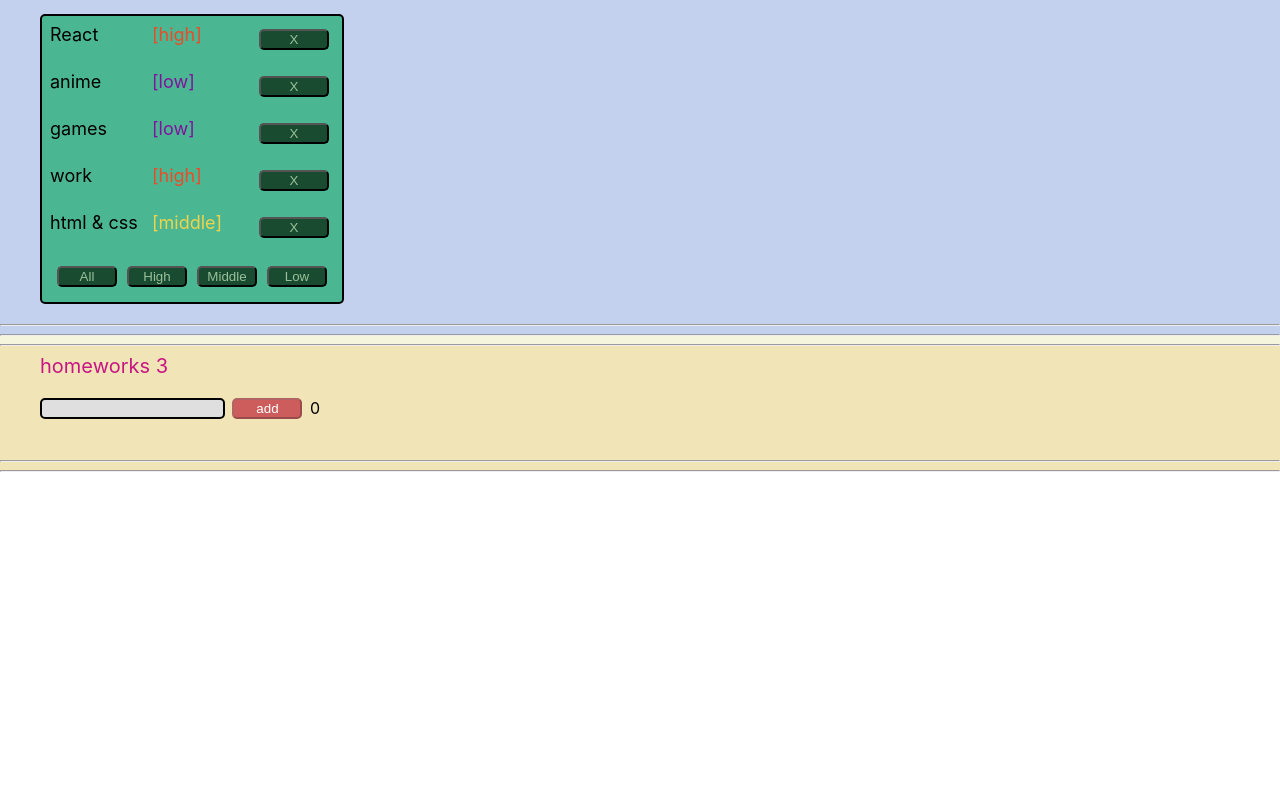
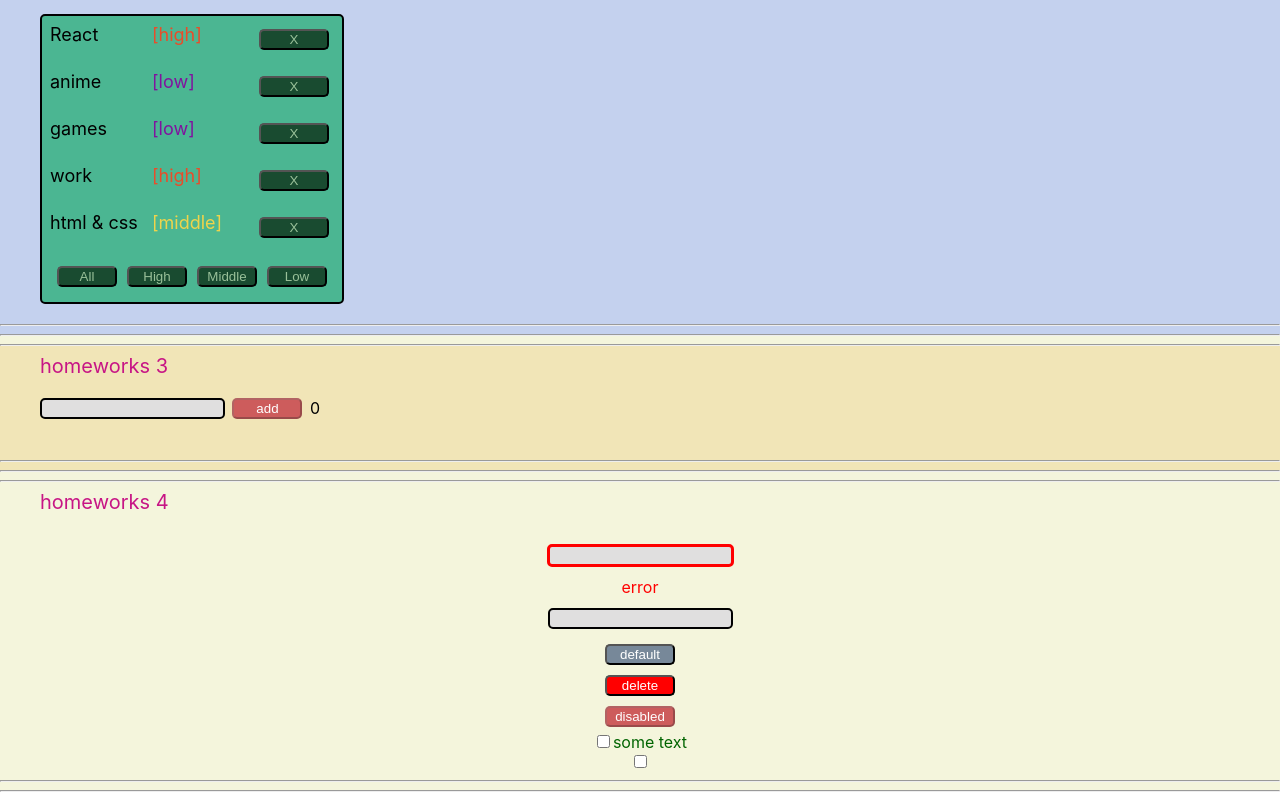
Before and after one commit to srgbar/tasks-from-Ignat, a React (Create React App) app: page / in a window 1280 px wide. Shown: the part 290-1090 px from the top of the page. Before the commit the page ends 800 px from the top, so only its background shows below. Built offline with nearby package versions, Linux system fonts and the light colour scheme.

Commit message:
4 tasks done

```diff
--- a/src/p1-main/m1-ui/u1-app/App.tsx
+++ b/src/p1-main/m1-ui/u1-app/App.tsx
@@ -3,6 +3,7 @@ import s from './App.module.css'
 import HW1 from '../../../p2-homeworks/h1/HW1'
 import HW2 from "../../../p2-homeworks/h2/HW2";
 import HW3 from "../../../p2-homeworks/h3/HW3";
+import HW4 from "../../../p2-homeworks/h4/HW4";
 
 function App() {
     return (
@@ -11,7 +12,7 @@ function App() {
             <HW1/>
             <HW2/>
             <HW3/>
-            {/*<HW4/>*/}
+            <HW4/>
             {/*<HW5/>*/}
 
         </div>
--- a/src/p2-homeworks/h4/HW4.module.css
+++ b/src/p2-homeworks/h4/HW4.module.css
@@ -6,6 +6,8 @@
     display: flex;
     flex-direction: column;
     align-items: center;
+    margin-top: 20px;
+    /*margin-left: 40px;*/
 }
 
 .testSpanError {
--- a/src/p2-homeworks/h4/HW4.tsx
+++ b/src/p2-homeworks/h4/HW4.tsx
@@ -1,6 +1,7 @@
 import React, {ChangeEvent, useState} from 'react'
 import SuperInputText from './common/c1-SuperInputText/SuperInputText'
 import s from './HW4.module.css'
+import st from '../../p1-main/m1-ui/u1-app/App.module.css'
 import SuperButton from './common/c2-SuperButton/SuperButton'
 import SuperCheckbox from './common/c3-SuperCheckbox/SuperCheckbox'
 
@@ -22,7 +23,7 @@ function HW4() {
     return (
         <div>
             <hr/>
-            homeworks 4
+            <div className={st.title}>homeworks 4</div>
 
             <div className={s.column}>
                 <SuperInputText
--- a/src/p2-homeworks/h4/common/c1-SuperInputText/SuperInputText.module.css
+++ b/src/p2-homeworks/h4/common/c1-SuperInputText/SuperInputText.module.css
@@ -1,12 +1,22 @@
 .superInput {
+    border: 2px solid black;
+    border-radius: 5px;
+    background-color: #e0dfdf;
+    margin: 10px;
+}
 
+.input:focus {
+    outline: none;
 }
 
 .errorInput {
-    border: 3px solid lime;
-    background: red;
+    border: 3px solid red;
 }
 
-.error {
+.span {
+    height: 21px;
+}
+
+.errorSpan {
     color: red;
 }
--- a/src/p2-homeworks/h4/common/c1-SuperInputText/SuperInputText.tsx
+++ b/src/p2-homeworks/h4/common/c1-SuperInputText/SuperInputText.tsx
@@ -38,8 +38,9 @@ const SuperInputText: React.FC<SuperInputTextPropsType> = (
         && onEnter() // то вызвать его
     }
 
-    const finalSpanClassName = `${s.error} ${spanClassName ? spanClassName : ''}`
-    const finalInputClassName = `${s.errorInput} ${className}` // need to fix with (?:) and s.superInput
+    // const finalSpanClassName = `${s.error} ${spanClassName ? spanClassName : ''}`
+    const finalSpanClassName = `${s.span} ${error ? s.errorSpan : s.span}`
+    const finalInputClassName = `${s.superInput} ${error ? s.errorInput : s.superInput}`// need to fix with (?:) and s.superInput
 
     return (
         <>
--- a/src/p2-homeworks/h4/common/c2-SuperButton/SuperButton.module.css
+++ b/src/p2-homeworks/h4/common/c2-SuperButton/SuperButton.module.css
@@ -1,5 +1,22 @@
 .default {
+    width: 70px;
+    background-color: lightslategrey;
+    color: white;
+    border-radius: 5px;
+    margin: 5px;
+}
 
+.default:disabled {
+    background-color: indianred;
+}
+
+.default:hover {
+    background-color: lightgreen;
+    color: black;
+}
+
+.default:focus {
+    background-color: green;
 }
 
 .red {
--- a/src/p2-homeworks/h4/common/c2-SuperButton/SuperButton.tsx
+++ b/src/p2-homeworks/h4/common/c2-SuperButton/SuperButton.tsx
@@ -14,7 +14,7 @@ const SuperButton: React.FC<SuperButtonPropsType> = (
         ...restProps// все остальные пропсы попадут в объект restProps, там же будет children
     }
 ) => {
-    const finalClassName = `${red ? s.red : s.default} ${className}`
+    const finalClassName = `${red ? `${s.red} ${s.default}` : s.default} ${className}`
 
     return (
         <button
--- a/src/p2-homeworks/h4/common/c3-SuperCheckbox/SuperCheckbox.module.css
+++ b/src/p2-homeworks/h4/common/c3-SuperCheckbox/SuperCheckbox.module.css
@@ -3,5 +3,6 @@
 }
 
 .spanClassName {
-
+    color: darkgreen;
+    font-size: 16px;
 }
--- a/src/p2-homeworks/h4/common/c3-SuperCheckbox/SuperCheckbox.tsx
+++ b/src/p2-homeworks/h4/common/c3-SuperCheckbox/SuperCheckbox.tsx
@@ -20,7 +20,8 @@ const SuperCheckbox: React.FC<SuperCheckboxPropsType> = (
     }
 ) => {
     const onChangeCallback = (e: ChangeEvent<HTMLInputElement>) => {
-        // сделайте так чтоб работал onChange и onChangeChecked
+        onChange && onChange(e)// сделайте так чтоб работал onChange и onChangeChecked
+        onChangeChecked && onChangeChecked(e.currentTarget.checked)
     }
 
     const finalInputClassName = `${s.checkbox} ${className ? className : ''}`
```
